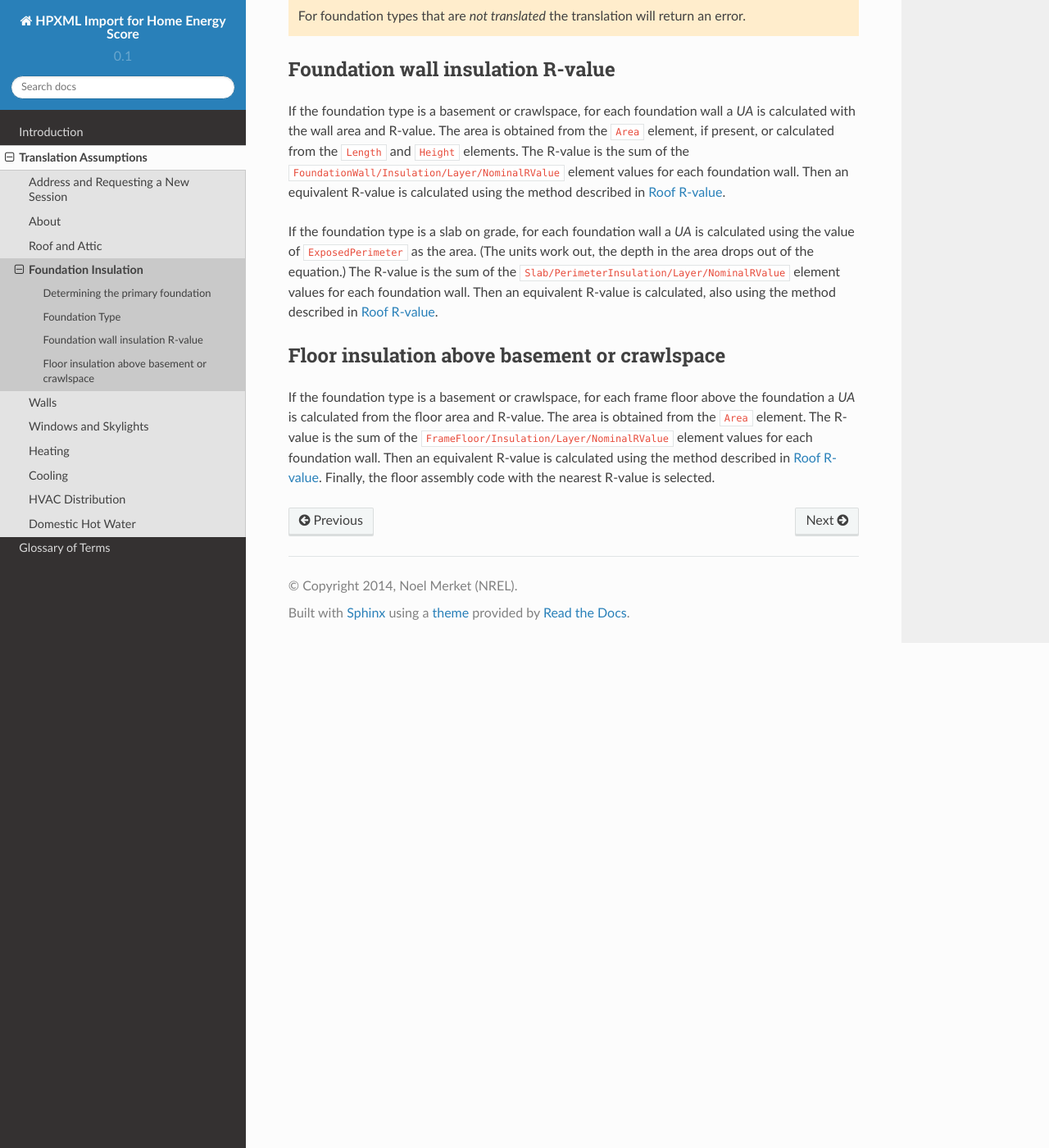
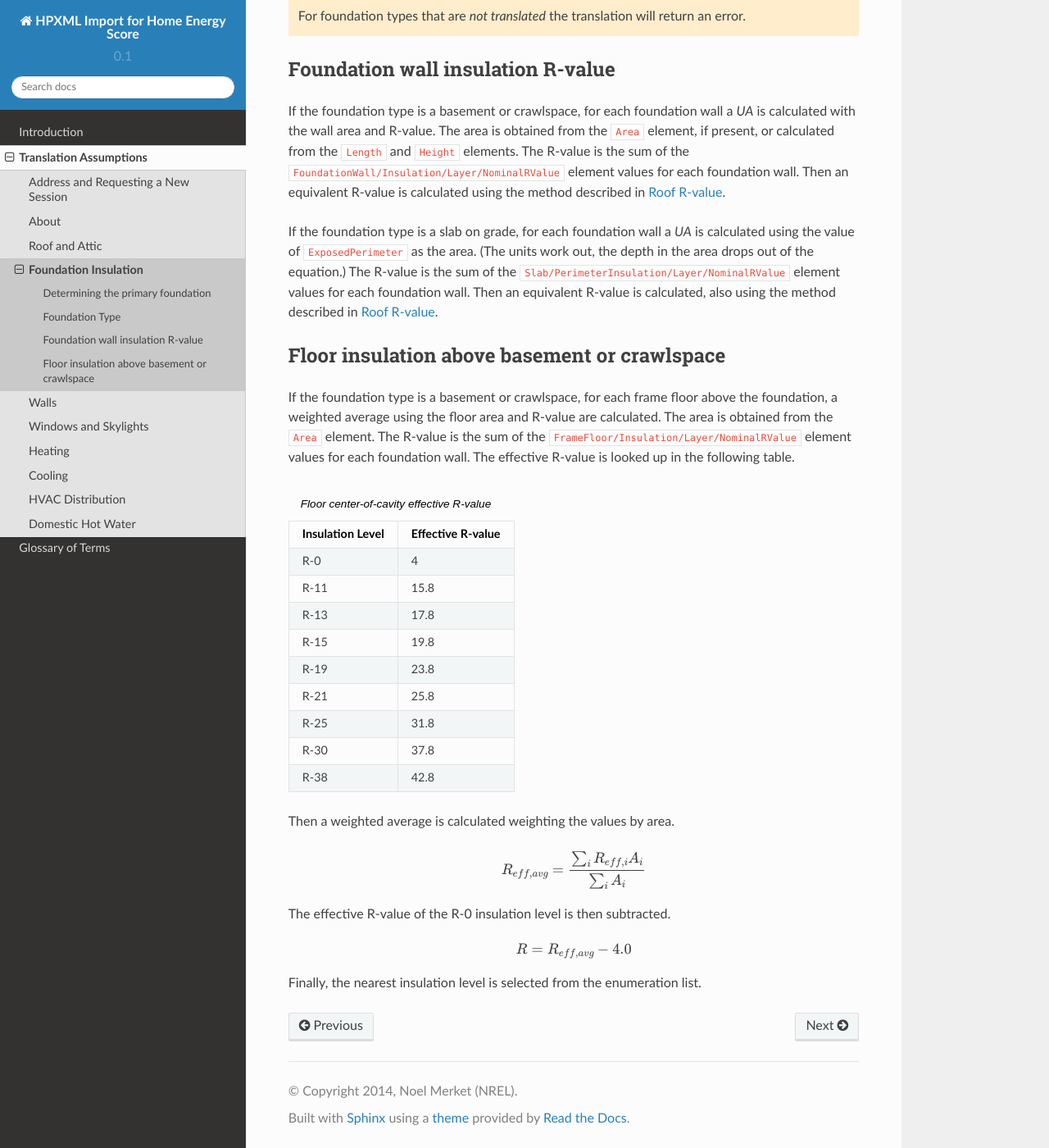
Before and after one commit to NREL/hescore-hpxml, a Sphinx documentation site: the page built from docs/source/translation/zone_floor.rst, in a window 1280 px wide and 1400 px high, scrolled down 1117 px. Shown: the whole window at 82% size. Built offline with Sphinx 7.4.7 and the Read the Docs theme 2.0.0, drawn with Linux system fonts in a browser that asks for light colours; formulas are drawn with MathJax 3.

Commit message:
Updating documentation for floor insulation above basement or crawlspace #3

```diff
--- a/docs/source/translation/zone_floor.rst
+++ b/docs/source/translation/zone_floor.rst
@@ -72,9 +72,37 @@ Floor insulation above basement or crawlspace
 *********************************************
 
 If the foundation type is a basement or crawlspace, for each frame floor above
-the foundation a *UA* is calculated from the floor area and R-value. The area
-is obtained from the ``Area`` element. The R-value is the sum of the
-``FrameFloor/Insulation/Layer/NominalRValue`` element values for each
-foundation wall. Then an equivalent R-value is calculated using the method
-described in :ref:`roof-rvalues`. Finally, the floor assembly code with the nearest
-R-value is selected.
+the foundation, a weighted average using the floor area and R-value are
+calculated. The area is obtained from the ``Area`` element. The R-value is the
+sum of the ``FrameFloor/Insulation/Layer/NominalRValue`` element values for
+each foundation wall. The effective R-value is looked up in the following table.
+
+.. table:: Floor center-of-cavity effective R-value
+
+   =================  ==================
+   Insulation Level   Effective R-value
+   =================  ==================
+   R-0                4
+   R-11               15.8
+   R-13               17.8
+   R-15               19.8
+   R-19               23.8
+   R-21               25.8
+   R-25               31.8
+   R-30               37.8
+   R-38               42.8
+   =================  ==================
+
+Then a weighted average is calculated weighting the values by area.
+
+.. math::
+
+   R_{eff,avg} = \frac{\sum_i R_{eff,i} A_i}{\sum_i A_i}
+
+The effective R-value of the R-0 insulation level is then subtracted.
+
+.. math::
+
+   R = R_{eff,avg} - 4.0
+
+Finally, the nearest insulation level is selected from the enumeration list.
```
